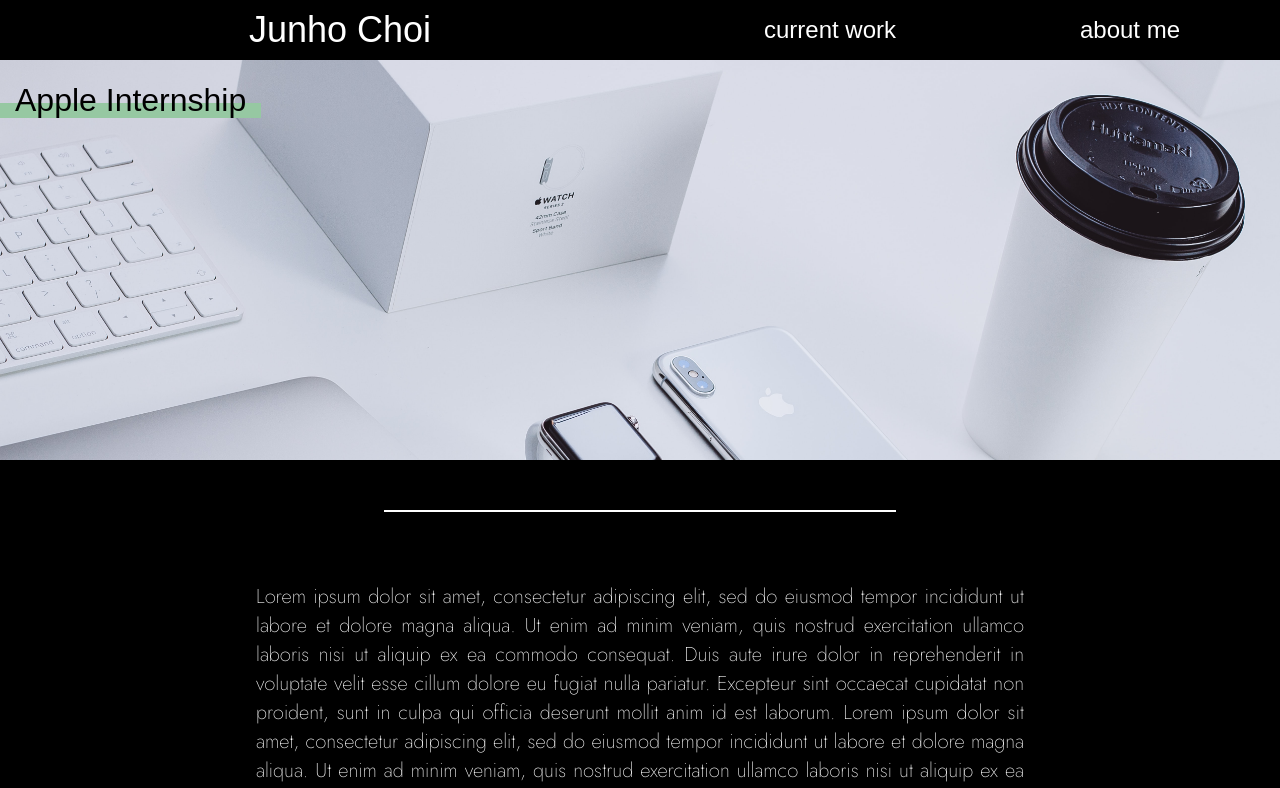
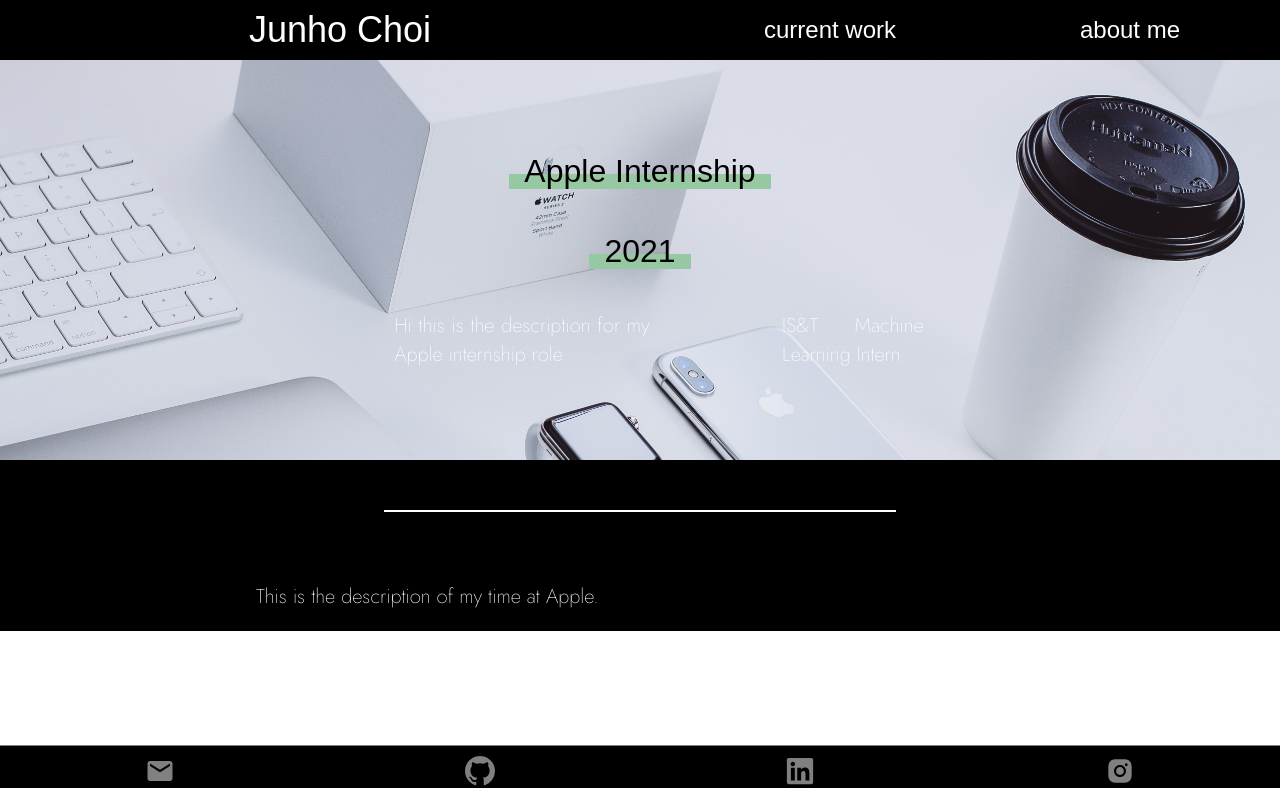
Before and after one commit to choiboy92/my-portfolio, a React (Create React App) app: page /appleintern in a window 1280 px wide. Shown: the top 788 px of the page. Built offline with nearby package versions, Linux system fonts and the light colour scheme; a web font is replaced by a local one.

Commit message:
Edit project intro template

```diff
--- a/src/Projects/Apple.js
+++ b/src/Projects/Apple.js
@@ -1,40 +1,24 @@
 import React from "react";
 import ProjectIntro from "./ProjectPage_intro.js";
 import './projects.css'
-//import applebg from '../Assets/appleBG.jpg'
-const ColoredLine = ({ color }) => (
-    <vr
-        style={{
-            marginTop: "50px",
-            marginBottom: "50px",
-            marginLeft:"30%",
-            marginRight:"30%",
-            color: color,
-            backgroundColor: color,
-            height: 2
-        }}
-    />
-);
+import Divider from './divider.js'
+
+const description = "Hi this is the description for my Apple internship role";
+const role = "IS&T Machine Learning Intern"
+
 function Apple(props) {
   return (
     <div className="ProjectPage">
-    <ProjectIntro name="Apple Internship" background='/appleBG.jpg'></ProjectIntro>
-    <ColoredLine color="white"/>
+    <ProjectIntro
+    	name="Apple Internship"
+      background='/appleBG.jpg'
+      date="2021"
+      desc = {description}
+      role = {role}
+    />
+    <Divider color="white"/>
       <p>
-        Lorem ipsum dolor sit amet, consectetur adipiscing elit, sed do eiusmod tempor incididunt ut labore et dolore magna aliqua. Ut enim ad minim veniam, quis nostrud exercitation ullamco laboris nisi ut aliquip ex ea commodo consequat. Duis aute irure dolor in reprehenderit in voluptate velit esse cillum dolore eu fugiat nulla pariatur. Excepteur sint occaecat cupidatat non proident, sunt in culpa qui officia deserunt mollit anim id est laborum.
-        Lorem ipsum dolor sit amet, consectetur adipiscing elit, sed do eiusmod tempor incididunt ut labore et dolore magna aliqua. Ut enim ad minim veniam, quis nostrud exercitation ullamco laboris nisi ut aliquip ex ea commodo consequat. Duis aute irure dolor in reprehenderit in voluptate velit esse cillum dolore eu fugiat nulla pariatur. Excepteur sint occaecat cupidatat non proident, sunt in culpa qui officia deserunt mollit anim id est laborum.
-        Lorem ipsum dolor sit amet, consectetur adipiscing elit, sed do eiusmod tempor incididunt ut labore et dolore magna aliqua. Ut enim ad minim veniam, quis nostrud exercitation ullamco laboris nisi ut aliquip ex ea commodo consequat. Duis aute irure dolor in reprehenderit in voluptate velit esse cillum dolore eu fugiat nulla pariatur. Excepteur sint occaecat cupidatat non proident, sunt in culpa qui officia deserunt mollit anim id est laborum.
-        Lorem ipsum dolor sit amet, consectetur adipiscing elit, sed do eiusmod tempor incididunt ut labore et dolore magna aliqua. Ut enim ad minim veniam, quis nostrud exercitation ullamco laboris nisi ut aliquip ex ea commodo consequat. Duis aute irure dolor in reprehenderit in voluptate velit esse cillum dolore eu fugiat nulla pariatur. Excepteur sint occaecat cupidatat non proident, sunt in culpa qui officia deserunt mollit anim id est laborum.
-        Lorem ipsum dolor sit amet, consectetur adipiscing elit, sed do eiusmod tempor incididunt ut labore et dolore magna aliqua. Ut enim ad minim veniam, quis nostrud exercitation ullamco laboris nisi ut aliquip ex ea commodo consequat. Duis aute irure dolor in reprehenderit in voluptate velit esse cillum dolore eu fugiat nulla pariatur. Excepteur sint occaecat cupidatat non proident, sunt in culpa qui officia deserunt mollit anim id est laborum.
-        Lorem ipsum dolor sit amet, consectetur adipiscing elit, sed do eiusmod tempor incididunt ut labore et dolore magna aliqua. Ut enim ad minim veniam, quis nostrud exercitation ullamco laboris nisi ut aliquip ex ea commodo consequat. Duis aute irure dolor in reprehenderit in voluptate velit esse cillum dolore eu fugiat nulla pariatur. Excepteur sint occaecat cupidatat non proident, sunt in culpa qui officia deserunt mollit anim id est laborum.
-        Lorem ipsum dolor sit amet, consectetur adipiscing elit, sed do eiusmod tempor incididunt ut labore et dolore magna aliqua. Ut enim ad minim veniam, quis nostrud exercitation ullamco laboris nisi ut aliquip ex ea commodo consequat. Duis aute irure dolor in reprehenderit in voluptate velit esse cillum dolore eu fugiat nulla pariatur. Excepteur sint occaecat cupidatat non proident, sunt in culpa qui officia deserunt mollit anim id est laborum.
-        Lorem ipsum dolor sit amet, consectetur adipiscing elit, sed do eiusmod tempor incididunt ut labore et dolore magna aliqua. Ut enim ad minim veniam, quis nostrud exercitation ullamco laboris nisi ut aliquip ex ea commodo consequat. Duis aute irure dolor in reprehenderit in voluptate velit esse cillum dolore eu fugiat nulla pariatur. Excepteur sint occaecat cupidatat non proident, sunt in culpa qui officia deserunt mollit anim id est laborum.
-        Lorem ipsum dolor sit amet, consectetur adipiscing elit, sed do eiusmod tempor incididunt ut labore et dolore magna aliqua. Ut enim ad minim veniam, quis nostrud exercitation ullamco laboris nisi ut aliquip ex ea commodo consequat. Duis aute irure dolor in reprehenderit in voluptate velit esse cillum dolore eu fugiat nulla pariatur. Excepteur sint occaecat cupidatat non proident, sunt in culpa qui officia deserunt mollit anim id est laborum.
-        Lorem ipsum dolor sit amet, consectetur adipiscing elit, sed do eiusmod tempor incididunt ut labore et dolore magna aliqua. Ut enim ad minim veniam, quis nostrud exercitation ullamco laboris nisi ut aliquip ex ea commodo consequat. Duis aute irure dolor in reprehenderit in voluptate velit esse cillum dolore eu fugiat nulla pariatur. Excepteur sint occaecat cupidatat non proident, sunt in culpa qui officia deserunt mollit anim id est laborum.
-        Lorem ipsum dolor sit amet, consectetur adipiscing elit, sed do eiusmod tempor incididunt ut labore et dolore magna aliqua. Ut enim ad minim veniam, quis nostrud exercitation ullamco laboris nisi ut aliquip ex ea commodo consequat. Duis aute irure dolor in reprehenderit in voluptate velit esse cillum dolore eu fugiat nulla pariatur. Excepteur sint occaecat cupidatat non proident, sunt in culpa qui officia deserunt mollit anim id est laborum.
-        Lorem ipsum dolor sit amet, consectetur adipiscing elit, sed do eiusmod tempor incididunt ut labore et dolore magna aliqua. Ut enim ad minim veniam, quis nostrud exercitation ullamco laboris nisi ut aliquip ex ea commodo consequat. Duis aute irure dolor in reprehenderit in voluptate velit esse cillum dolore eu fugiat nulla pariatur. Excepteur sint occaecat cupidatat non proident, sunt in culpa qui officia deserunt mollit anim id est laborum.
-        Lorem ipsum dolor sit amet, consectetur adipiscing elit, sed do eiusmod tempor incididunt ut labore et dolore magna aliqua. Ut enim ad minim veniam, quis nostrud exercitation ullamco laboris nisi ut aliquip ex ea commodo consequat. Duis aute irure dolor in reprehenderit in voluptate velit esse cillum dolore eu fugiat nulla pariatur. Excepteur sint occaecat cupidatat non proident, sunt in culpa qui officia deserunt mollit anim id est laborum.
-        Lorem ipsum dolor sit amet, consectetur adipiscing elit, sed do eiusmod tempor incididunt ut labore et dolore magna aliqua. Ut enim ad minim veniam, quis nostrud exercitation ullamco laboris nisi ut aliquip ex ea commodo consequat. Duis aute irure dolor in reprehenderit in voluptate velit esse cillum dolore eu fugiat nulla pariatur. Excepteur sint occaecat cupidatat non proident, sunt in culpa qui officia deserunt mollit anim id est laborum.
+				This is the description of my time at Apple.
       </p>
     </div>
   )
--- a/src/Projects/EngDes.js
+++ b/src/Projects/EngDes.js
@@ -2,10 +2,19 @@
 import ProjectIntro from "./ProjectPage_intro.js";
 import './projects.css'
 
+const description = "Hi this is the description for my engineering projects";
+const role = "Roles"
+
 function EngDes(props) {
   return (
     <div className="ProjectPage">
-    <ProjectIntro name="Engineering Design Projects" background="/ME2_DesignWeek_render2.JPG"></ProjectIntro>
+    <ProjectIntro
+    	name="Engineering Design Projects"
+      background="/ME2_DesignWeek_render2.JPG"
+      date="2018-21"
+      desc = {description}
+      role = {role}
+    />
       <p>
         Lorem ipsum dolor sit amet, consectetur adipiscing elit, sed do eiusmod tempor incididunt ut labore et dolore magna aliqua. Ut enim ad minim veniam, quis nostrud exercitation ullamco laboris nisi ut aliquip ex ea commodo consequat. Duis aute irure dolor in reprehenderit in voluptate velit esse cillum dolore eu fugiat nulla pariatur. Excepteur sint occaecat cupidatat non proident, sunt in culpa qui officia deserunt mollit anim id est laborum.
         Lorem ipsum dolor sit amet, consectetur adipiscing elit, sed do eiusmod tempor incididunt ut labore et dolore magna aliqua. Ut enim ad minim veniam, quis nostrud exercitation ullamco laboris nisi ut aliquip ex ea commodo consequat. Duis aute irure dolor in reprehenderit in voluptate velit esse cillum dolore eu fugiat nulla pariatur. Excepteur sint occaecat cupidatat non proident, sunt in culpa qui officia deserunt mollit anim id est laborum.
--- a/src/Projects/Jsviewhkl.js
+++ b/src/Projects/Jsviewhkl.js
@@ -2,10 +2,18 @@
 import ProjectIntro from "./ProjectPage_intro.js";
 import './projects.css'
 
+const description = "Hi this is the description for my Nuffield Research Placement";
+const role = "Nuffield research placement"
+
 function Jsviewhkl(props) {
   return (
     <div className="ProjectPage">
-    <ProjectIntro name="X-ray Crystallography"></ProjectIntro>
+    <ProjectIntro
+    	name="X-ray Crystallography"
+      date="2017"
+      desc = {description}
+      role = {role}
+    />
       <p>
         Lorem ipsum dolor sit amet, consectetur adipiscing elit, sed do eiusmod tempor incididunt ut labore et dolore magna aliqua. Ut enim ad minim veniam, quis nostrud exercitation ullamco laboris nisi ut aliquip ex ea commodo consequat. Duis aute irure dolor in reprehenderit in voluptate velit esse cillum dolore eu fugiat nulla pariatur. Excepteur sint occaecat cupidatat non proident, sunt in culpa qui officia deserunt mollit anim id est laborum.
         Lorem ipsum dolor sit amet, consectetur adipiscing elit, sed do eiusmod tempor incididunt ut labore et dolore magna aliqua. Ut enim ad minim veniam, quis nostrud exercitation ullamco laboris nisi ut aliquip ex ea commodo consequat. Duis aute irure dolor in reprehenderit in voluptate velit esse cillum dolore eu fugiat nulla pariatur. Excepteur sint occaecat cupidatat non proident, sunt in culpa qui officia deserunt mollit anim id est laborum.
--- a/src/Projects/Kitchen.js
+++ b/src/Projects/Kitchen.js
@@ -2,10 +2,18 @@
 import ProjectIntro from "./ProjectPage_intro.js";
 import './projects.css'
 
+const description = "Hi this is the description for my DAC project";
+const role = "Project"
+
 function Kitchen(props) {
   return (
     <div className="ProjectPage">
-    <ProjectIntro name="Accessible Kitchens"></ProjectIntro>
+    <ProjectIntro
+    	name="Accessible Kitchens"
+			date="2021"
+      desc = {description}
+      role = {role}
+    />
       <p>
         Lorem ipsum dolor sit amet, consectetur adipiscing elit, sed do eiusmod tempor incididunt ut labore et dolore magna aliqua. Ut enim ad minim veniam, quis nostrud exercitation ullamco laboris nisi ut aliquip ex ea commodo consequat. Duis aute irure dolor in reprehenderit in voluptate velit esse cillum dolore eu fugiat nulla pariatur. Excepteur sint occaecat cupidatat non proident, sunt in culpa qui officia deserunt mollit anim id est laborum.
         Lorem ipsum dolor sit amet, consectetur adipiscing elit, sed do eiusmod tempor incididunt ut labore et dolore magna aliqua. Ut enim ad minim veniam, quis nostrud exercitation ullamco laboris nisi ut aliquip ex ea commodo consequat. Duis aute irure dolor in reprehenderit in voluptate velit esse cillum dolore eu fugiat nulla pariatur. Excepteur sint occaecat cupidatat non proident, sunt in culpa qui officia deserunt mollit anim id est laborum.
--- a/src/Projects/Neutoy.js
+++ b/src/Projects/Neutoy.js
@@ -2,10 +2,20 @@
 import ProjectIntro from "./ProjectPage_intro.js";
 import './projects.css'
 
+const description = "Hi this is the description for my Neutoy";
+const role = "Project Manager Intern"
+
 function Neutoy(props) {
   return (
     <div className="ProjectPage">
-    <ProjectIntro name="Neutoy" background="/NeuToy_front.png"></ProjectIntro>
+    <ProjectIntro
+    	name="Neutoy"
+      background="/NeuToy_front.png"
+      date="20210-21"
+      desc = {description}
+      role = {role}
+
+    />
       <p>
         Lorem ipsum dolor sit amet, consectetur adipiscing elit, sed do eiusmod tempor incididunt ut labore et dolore magna aliqua. Ut enim ad minim veniam, quis nostrud exercitation ullamco laboris nisi ut aliquip ex ea commodo consequat. Duis aute irure dolor in reprehenderit in voluptate velit esse cillum dolore eu fugiat nulla pariatur. Excepteur sint occaecat cupidatat non proident, sunt in culpa qui officia deserunt mollit anim id est laborum.
         Lorem ipsum dolor sit amet, consectetur adipiscing elit, sed do eiusmod tempor incididunt ut labore et dolore magna aliqua. Ut enim ad minim veniam, quis nostrud exercitation ullamco laboris nisi ut aliquip ex ea commodo consequat. Duis aute irure dolor in reprehenderit in voluptate velit esse cillum dolore eu fugiat nulla pariatur. Excepteur sint occaecat cupidatat non proident, sunt in culpa qui officia deserunt mollit anim id est laborum.
--- a/src/Projects/PresWeather.js
+++ b/src/Projects/PresWeather.js
@@ -2,10 +2,18 @@
 import ProjectIntro from "./ProjectPage_intro.js";
 import './projects.css'
 
+const description = "Hi this is the description for my Individual project";
+const role = "independant role"
+
 function PresWeather(props) {
   return (
     <div className="ProjectPage">
-    <ProjectIntro name="Present Weather Neural Network"></ProjectIntro>
+    <ProjectIntro
+    	name="Present Weather Neural Network"
+      date="2021"
+      desc = {description}
+      role = {role}
+    />
       <p>
         Lorem ipsum dolor sit amet, consectetur adipiscing elit, sed do eiusmod tempor incididunt ut labore et dolore magna aliqua. Ut enim ad minim veniam, quis nostrud exercitation ullamco laboris nisi ut aliquip ex ea commodo consequat. Duis aute irure dolor in reprehenderit in voluptate velit esse cillum dolore eu fugiat nulla pariatur. Excepteur sint occaecat cupidatat non proident, sunt in culpa qui officia deserunt mollit anim id est laborum.
         Lorem ipsum dolor sit amet, consectetur adipiscing elit, sed do eiusmod tempor incididunt ut labore et dolore magna aliqua. Ut enim ad minim veniam, quis nostrud exercitation ullamco laboris nisi ut aliquip ex ea commodo consequat. Duis aute irure dolor in reprehenderit in voluptate velit esse cillum dolore eu fugiat nulla pariatur. Excepteur sint occaecat cupidatat non proident, sunt in culpa qui officia deserunt mollit anim id est laborum.
--- a/src/Projects/ProjectPage_intro.js
+++ b/src/Projects/ProjectPage_intro.js
@@ -1,10 +1,21 @@
 import React from "react";
-import ReactDOM from "react-dom";
+//import ReactDOM from "react-dom";
+//import Divider from './divider.js';
+
 function ProjectIntro(props) {
   //const BG = props.background;
   return (
     <div className="landingWrapper" style={{backgroundImage: `url(${props.background})`, backgroundSize: "cover"}}>
       <h1><span style={{padding: "0 15px", boxShadow:"inset 0 -15px 0 0 #96c8a2"}}>{props.name}</span></h1>
+      <h1><span style={{padding: "0 15px", boxShadow:"inset 0 -15px 0 0 #96c8a2"}}>{props.date}</span></h1>
+			<div className="introDescWrapper">
+      	<div>
+					<p>{props.desc}</p>
+      	</div>
+      	<div>
+					<p>{props.role}</p>
+      	</div>
+      	</div>
     </div>
   )
 }
--- /dev/null
+++ b/src/Projects/divider.js
@@ -0,0 +1,23 @@
+import React from "react";
+
+const ColoredLine = ({ color }) => (
+    <vr
+        style={{
+            marginTop: "50px",
+            marginBottom: "50px",
+            marginLeft:"30%",
+            marginRight:"30%",
+            color: color,
+            backgroundColor: color,
+            height: 2
+        }}
+    />
+);
+
+function Divider(props) {
+  return (
+    <ColoredLine color = {props.color}/>
+  )
+}
+
+export default Divider;
--- a/src/Projects/projects.css
+++ b/src/Projects/projects.css
@@ -7,4 +7,13 @@
 .landingWrapper {
   display: flex;
   height: 50vh;
+  flex-direction: column;
+	justify-content: center;
 }
+
+.introDescWrapper {
+	display: flex;
+  flex-direction: row;
+	justify-content: center;
+
+}
```
